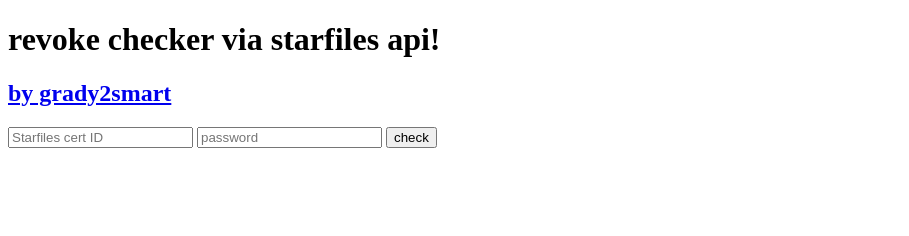
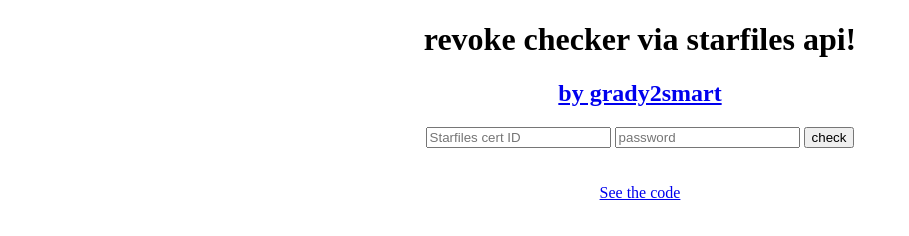
Before and after one commit to gradyp17/starfiles-api, a plain HTML site: page index.html in a window 1280 px wide. Shown: the whole page, without its empty margins (0-909 px from the left). Drawn offline with Linux system fonts and the light colour scheme.

Commit message:
Update index.html

```diff
--- a/index.html
+++ b/index.html
@@ -3,15 +3,28 @@
 <head>
     <meta charset="UTF-8">
     <meta http-equiv="X-UA-Compatible" content="IE=edge">
+    <link rel="stylesheet" href="main.css">
     <meta name="viewport" content="width=device-width, initial-scale=1.0">
     <title>Document</title>
 </head>
 <body>
+<!--
+                    __     ___                     __
+  ___ ________ ____/ /_ __|_  |___ __ _  ___ _____/ /_
+ / _ `/ __/ _ `/ _  / // / __/(_-</  ' \/ _ `/ __/ __/
+ \_, /_/  \_,_/\_,_/\_, /____/___/_/_/_/\_,_/_/  \__/
+/___/              /___/
+-->
+<center>
     <h1>revoke checker via starfiles api!</h1>
     <a href="https://techdech.github.io"><h2>by grady2smart</h2></a>
     <input type="text" id="cert" placeholder="Starfiles cert ID" required>
     <input type="text" id="pass" placeholder="password" required>
     <button onclick="check()">check</button>
+    <br>
+    <br>
+    <br>
+    <a href="https://github.com/techdech/revokechecker">See the code</a>
     <script>
         var revoked
         var pass
@@ -25,5 +38,6 @@
             alert("is the cert revoked\n" + revoked)
         }
     </script>
+    </center>
 </body>
 </html>
```
